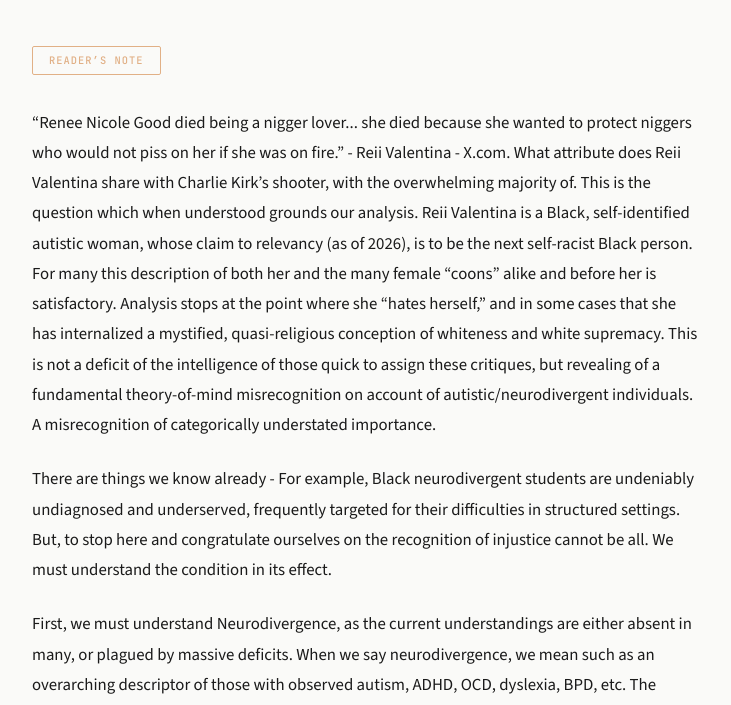
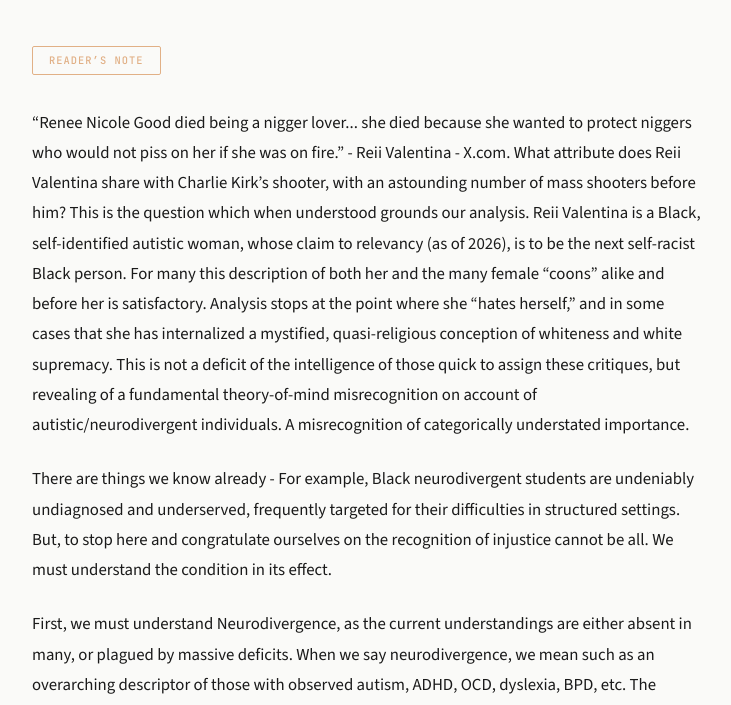
Before and after one commit to msbeyondpure/marcels, a plain HTML site: page articles/subvectors-of-supremacy/index.html in a window 1280 px wide. Shown: the part 387-1092 px from the top of the page, without its empty margins (272-1003 px from the left). Drawn offline with nearby package versions, Linux system fonts and the light colour scheme.

Commit message:
Complete unfinished sentence in subvectors article

```diff
--- a/articles/subvectors-of-supremacy/index.html
+++ b/articles/subvectors-of-supremacy/index.html
@@ -46,7 +46,7 @@
 
     <div class="article__body">
 
-      <p>&ldquo;Renee Nicole Good died being a nigger lover... she died because she wanted to protect niggers who would not piss on her if she was on fire.&rdquo; - Reii Valentina - X.com. What attribute does Reii Valentina share with Charlie Kirk&rsquo;s shooter, with the overwhelming majority of. This is the question which when understood grounds our analysis. Reii Valentina is a Black, self-identified autistic woman, whose claim to relevancy (as of 2026), is to be the next self-racist Black person. For many this description of both her and the many female &ldquo;coons&rdquo; alike and before her is satisfactory. Analysis stops at the point where she &ldquo;hates herself,&rdquo; and in some cases that she has internalized a mystified, quasi-religious conception of whiteness and white supremacy. This is not a deficit of the intelligence of those quick to assign these critiques, but revealing of a fundamental theory-of-mind misrecognition on account of autistic/neurodivergent individuals. A misrecognition of categorically understated importance.</p>
+      <p>&ldquo;Renee Nicole Good died being a nigger lover... she died because she wanted to protect niggers who would not piss on her if she was on fire.&rdquo; - Reii Valentina - X.com. What attribute does Reii Valentina share with Charlie Kirk&rsquo;s shooter, with an astounding number of mass shooters before him? This is the question which when understood grounds our analysis. Reii Valentina is a Black, self-identified autistic woman, whose claim to relevancy (as of 2026), is to be the next self-racist Black person. For many this description of both her and the many female &ldquo;coons&rdquo; alike and before her is satisfactory. Analysis stops at the point where she &ldquo;hates herself,&rdquo; and in some cases that she has internalized a mystified, quasi-religious conception of whiteness and white supremacy. This is not a deficit of the intelligence of those quick to assign these critiques, but revealing of a fundamental theory-of-mind misrecognition on account of autistic/neurodivergent individuals. A misrecognition of categorically understated importance.</p>
 
       <p>There are things we know already - For example, Black neurodivergent students are undeniably undiagnosed and underserved, frequently targeted for their difficulties in structured settings. But, to stop here and congratulate ourselves on the recognition of injustice cannot be all. We must understand the condition in its effect.</p>
 
```
